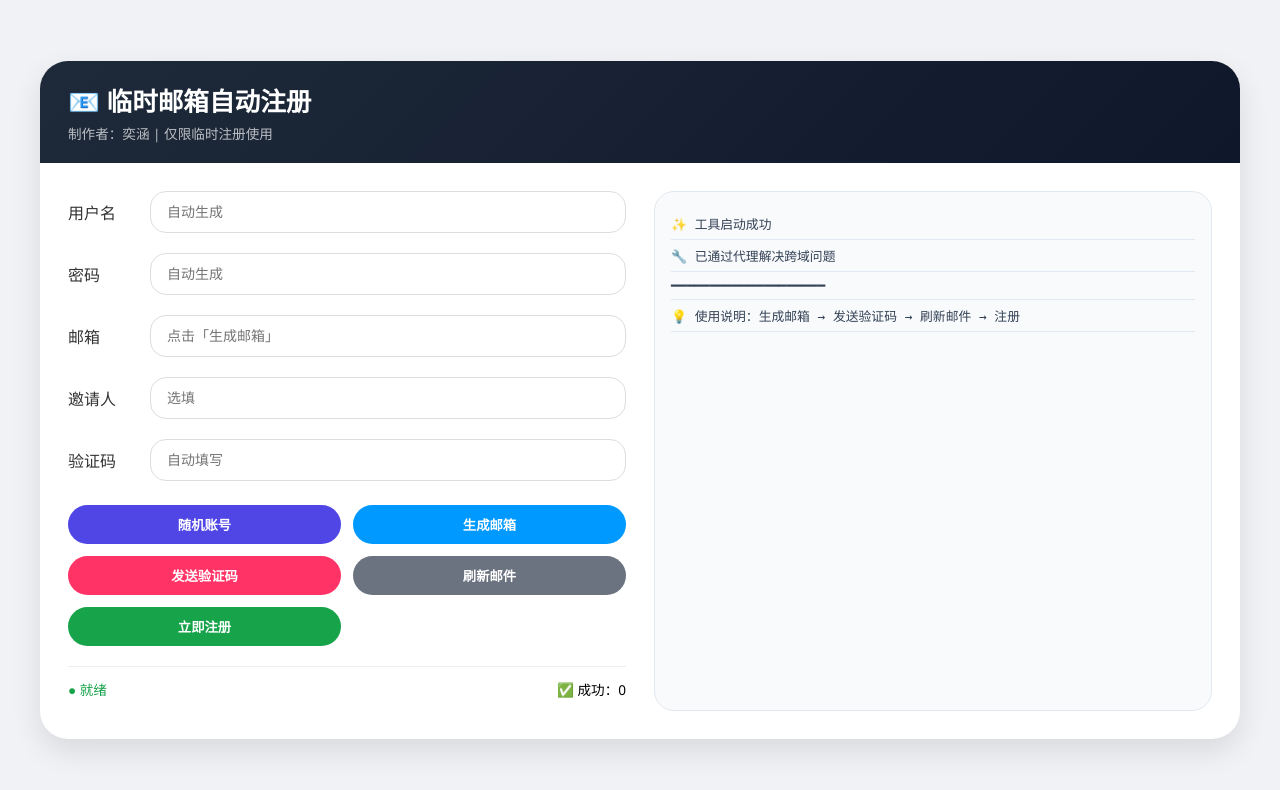
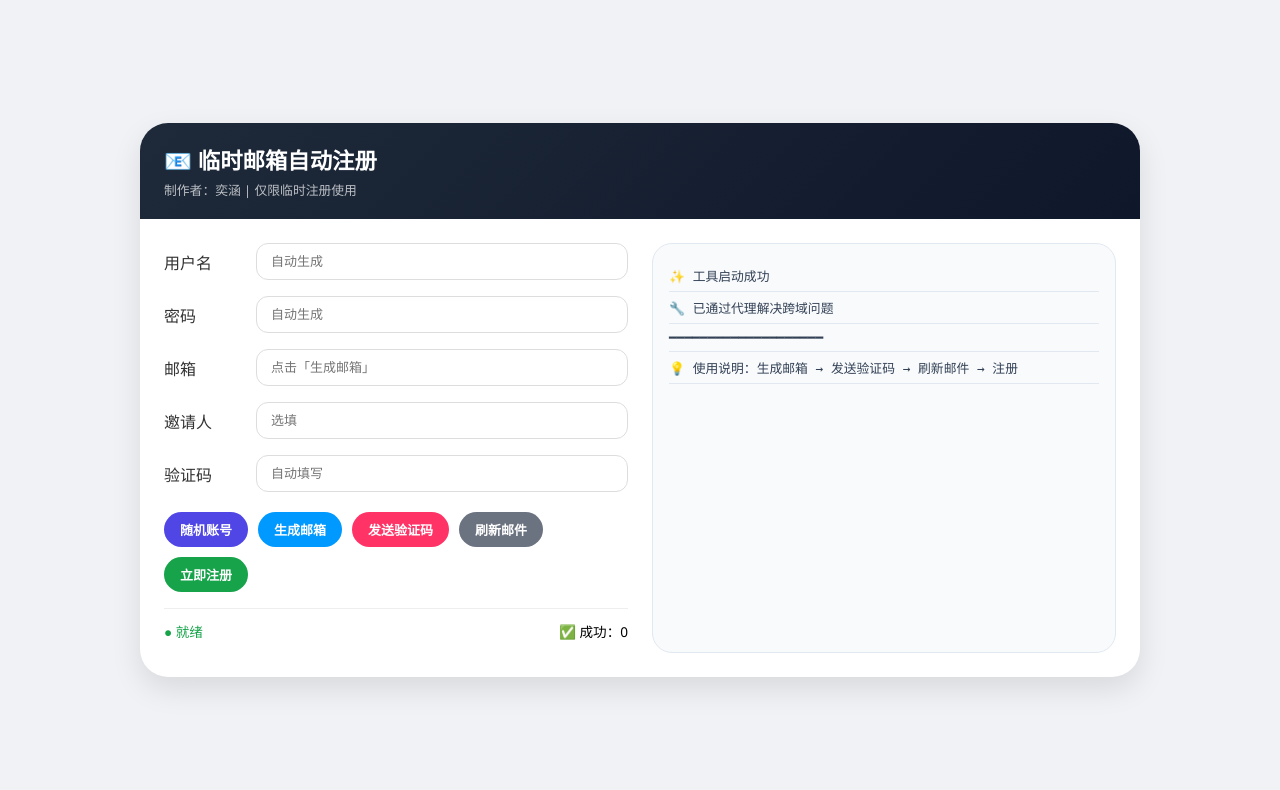
Before and after one commit to yihangyx/zhuci2026, a plain HTML site: page index.html in a window 1280 px wide. Drawn offline with Linux system fonts and the light colour scheme.

Commit message:
Change button layout to horizontal and adjust UI size

```diff
--- a/index.html
+++ b/index.html
@@ -16,7 +16,7 @@
             align-items: center;
         }
         .container {
-            max-width: 1200px;
+            max-width: 1000px;
             width: 100%;
             background: white;
             border-radius: 28px;
@@ -25,44 +25,45 @@
         }
         .header {
             background: linear-gradient(135deg, #1e2a3a, #0f172a);
-            padding: 20px 28px;
+            padding: 20px 24px;
             color: white;
         }
-        .header h1 { font-size: 1.6rem; margin-bottom: 4px; }
-        .header p { opacity: 0.7; font-size: 0.85rem; }
+        .header h1 { font-size: 1.4rem; margin-bottom: 4px; }
+        .header p { opacity: 0.7; font-size: 0.8rem; }
         .content {
-            padding: 28px;
+            padding: 24px;
             display: flex;
-            gap: 28px;
+            gap: 24px;
         }
         .left-section {
             flex: 1;
-            min-width: 300px;
+            min-width: 350px;
         }
         .right-section {
             flex: 1;
-            min-width: 400px;
+            min-width: 350px;
             display: flex;
             flex-direction: column;
         }
-        .field { margin-bottom: 20px; display: flex; align-items: center; gap: 12px; flex-wrap: wrap; }
-        .field label { width: 70px; font-weight: 500; color: #333; }
+        .field { margin-bottom: 16px; display: flex; align-items: center; gap: 12px; flex-wrap: wrap; }
+        .field label { width: 80px; font-weight: 500; color: #333; }
         .field input {
             flex: 1;
-            padding: 12px 16px;
+            padding: 10px 14px;
             border: 1px solid #ddd;
-            border-radius: 16px;
-            font-size: 14px;
+            border-radius: 12px;
+            font-size: 13px;
             outline: none;
             transition: 0.2s;
         }
         .field input:focus { border-color: #4F46E5; box-shadow: 0 0 0 3px rgba(79,70,229,0.1); }
-        .btn-group { display: grid; grid-template-columns: repeat(2, 1fr); gap: 12px; margin: 24px 0 20px; }
+        .btn-group { display: flex; gap: 10px; flex-wrap: wrap; margin: 20px 0 16px; }
         .btn {
-            padding: 10px 20px;
-            border-radius: 40px;
+            padding: 8px 16px;
+            border-radius: 32px;
             border: none;
             font-weight: 600;
+            font-size: 13px;
             cursor: pointer;
             transition: 0.2s;
         }
```
